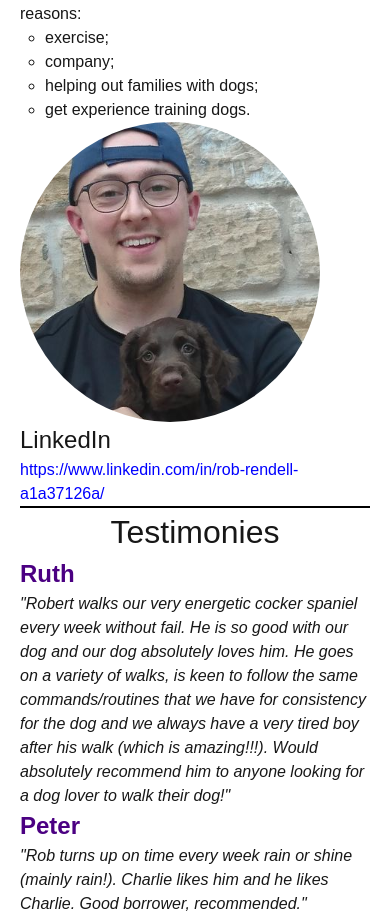
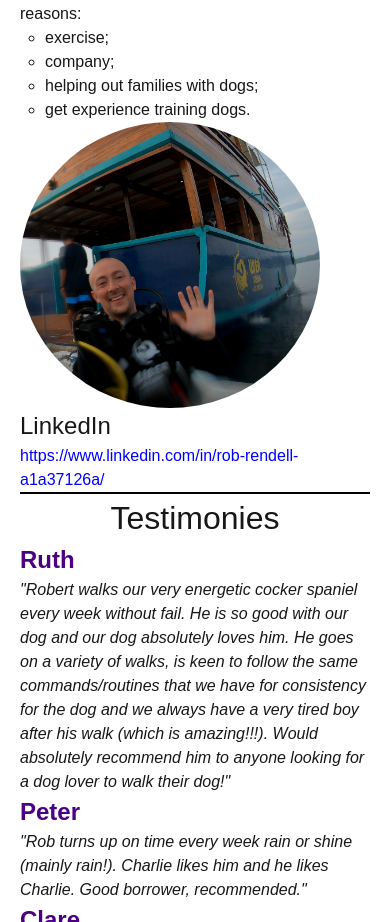
Before and after one commit to Robert-Rendell/robs-free-dog-walks, a Next.js app: page / in a window 390 px wide. Shown: the part 864-1786 px from the top of the page. Built offline with nearby package versions, Linux system fonts and the light colour scheme.

Commit message:
Fix inverted images on mobile

```diff
--- a/src/app/components/about-me.tsx
+++ b/src/app/components/about-me.tsx
@@ -13,9 +13,9 @@ export function AboutMe() {
           <li>get experience training dogs.</li>
         </ul>
         <Image
-          className="dark:invert center circle-picture"
-          src="/oryn.jpeg"
-          alt="Oryn"
+          className="center circle-picture"
+          src="/me.png"
+          alt="me"
           width={300}
           height={300}
           priority
--- a/src/app/components/borrow-my-doggy.tsx
+++ b/src/app/components/borrow-my-doggy.tsx
@@ -4,7 +4,7 @@ export function BorrowMyDoggy() {
     <>
       <h1>BorrowMyDoggy</h1>
       <Image
-        className="dark:invert center"
+        className="center"
         src="/borrowmydoggy.png"
         alt="Borrow my doggy"
         width={1000}
--- a/src/app/components/gallery-picture.tsx
+++ b/src/app/components/gallery-picture.tsx
@@ -12,7 +12,7 @@ export function GalleryPicture({
     <>
       <div style={{ position: "relative", margin: "5px" }}>
         <Image
-          className="dark:invert center rounded-picture"
+          className="center rounded-picture"
           src={`/${filename}`}
           alt={alt ?? "gallery picture missing"}
           width={300}
--- a/src/app/components/request-free-walks-form/dog-walks-table.tsx
+++ b/src/app/components/request-free-walks-form/dog-walks-table.tsx
@@ -9,7 +9,7 @@ export function DogWalksTable() {
           <tr>
             <td>
               <Image
-                className="dark:invert center rounded-picture"
+                className="center rounded-picture"
                 src="/kerala-doggie.jpg"
                 alt="Kerala Doggie"
                 width={300}
@@ -17,7 +17,7 @@ export function DogWalksTable() {
                 priority
               />
               <Image
-                className="dark:invert center"
+                className="center"
                 src="/dog-paw-prints-lg.png"
                 alt="Paws"
                 width={300}
```
Also changed, not shown: public/me.png (added), public/oryn.jpeg (deleted).
